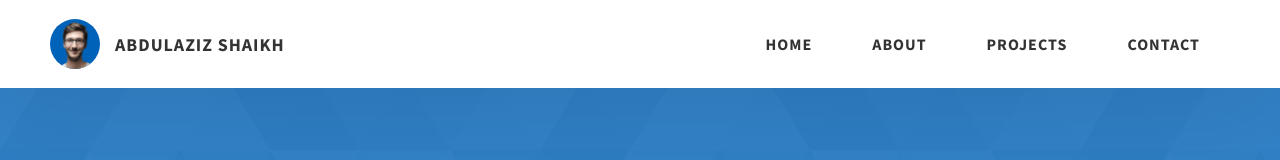
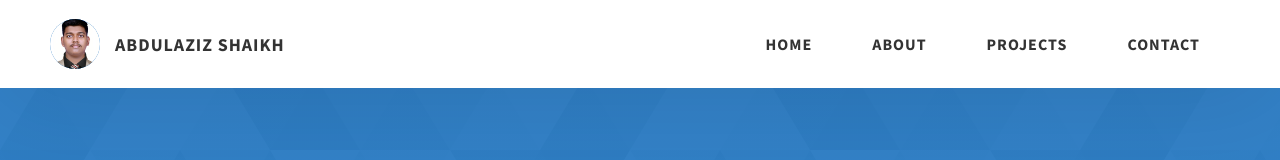
Before and after one commit to prathamdmehta/abdul-folio, a website: page index.html in a window 1280 px wide. Shown: the top 160 px of the page. Drawn offline with nearby package versions, Linux system fonts and the light colour scheme.

Commit message:
Update index.html

```diff
--- a/index.html
+++ b/index.html
@@ -22,7 +22,7 @@
         <div class="header__logo-container">
           <div class="header__logo-img-cont">
             <img
-              src="./assets/png/john-doe.png"
+              src="./assets/png/abdul-profile.jpg"
               alt="Ram Maheshwari Logo Image"
               class="header__logo-img"
             />
```
